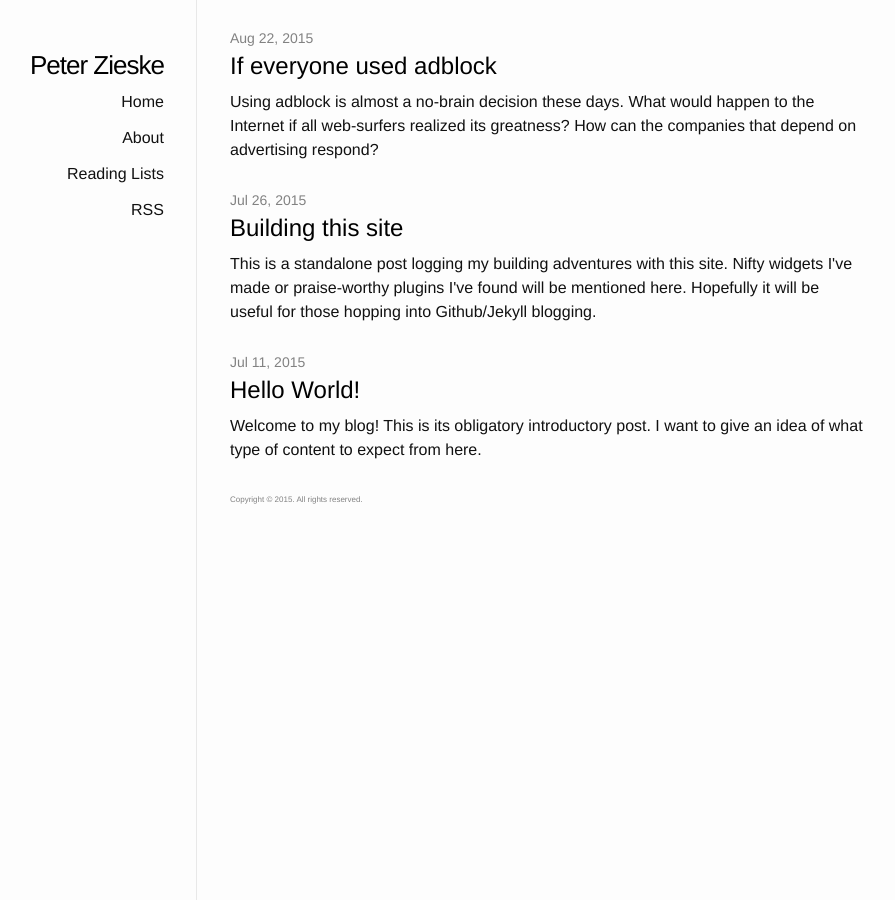
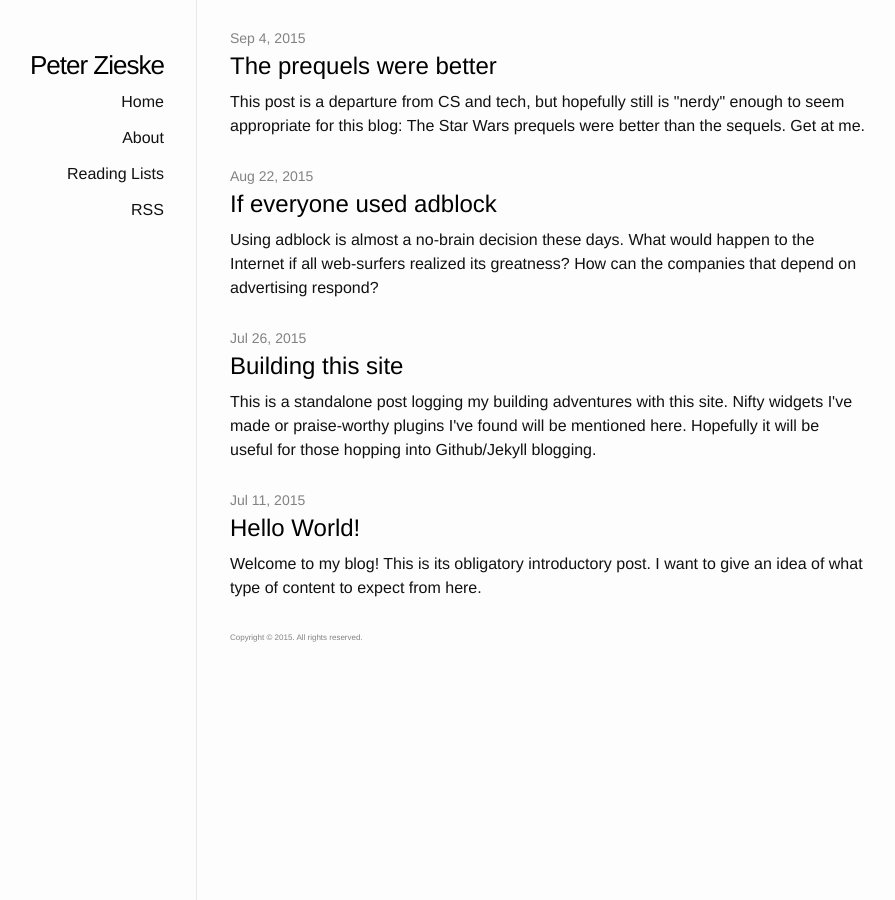
Before and after one commit to trispzest/knyeko.me-test, a Jekyll site: the page built from index.html, in a window 1280 px wide. Shown: the whole page, without its empty margins (192-1087 px from the left). Built offline with Jekyll 4.4.1, drawn with Linux system fonts in a browser that asks for light colours; some of the changed lines change nothing that is shown.

Commit message:
star wars

```diff
--- a/_drafts/the-prequels-were-better.md
+++ b/_posts/2015-09-04-the-prequels-were-better.md
@@ -4,6 +4,7 @@
 excerpt: >
     This post is a departure from CS and tech, but hopefully still is "nerdy" enough to seem appropriate for this blog:
     The Star Wars prequels were better than the sequels. Get at me.
+disqus_id: 40
 ---
 This shouldn't be news to you: *Start Wars Episode XII: The Force Awakens* is coming out Christmas day.
 Like millions of fans around the world, I am delighted and can't wait to see it.
@@ -81,7 +82,7 @@
     Instead of warring around like medieval tribes, politics won in a way reminiscent of many more modern events.
 
 Maybe in 20 years the above points will no longer seem significant and every pre-teen book will tell the same story.
-However in today's world that is not the case. The prequel's plot is far superior.
+However in today's world that is not the case. The prequels' plot is far superior.
 
 
 
@@ -90,14 +91,41 @@
 I know *Star Wars* is set in a fantasy galaxy very different from real-life on Earth.
 However there are still expectations of believability that must be met.
 The films must seem consistent with the rules of universe.
-Both the prequels and sequels had flaws here, but the sequels are just atrocious at times.
+Both the prequels and sequels had flaws here, but the sequels are just atrocious.
 
-I might actually be in the majority with this point: Stormtroppers are the worst elite fighting forcing in the Galaxy.
+I might actually be in the majority with this point: Stormtroppers are the worst elite fighting force in the Galaxy.
 In a world that surely had infrared goggles and seeking missiles, the Stormtroppers and Tie Fighters could never stop missing.
 The only major target the Empire hit in all three movies was a planet!
 Meanwhile, the Rebels and their couple dozen star-fighters are able to put up a fight.
 Everyone loves rooting for the underdog, but nobody's satisfied if the incumbent throws the match.
 
+Speaking of throwing fights, how did the Death Star get destroyed *twice*?
+I already mentioned how bringing back the Death Star was a cheap plot trick, but it's almost insulting if the battle station is brought down in almost the exact same way:
+
+1.  Rebels spies steal plans exposing Death Star weaknesses.
+    (From a computer security perspective this shouldn't even be an issue.)
+
+2.  The Rebels send about a dozen star-fighters to take down a moon-sized warship.
+    There were additional larger cruisers sent in during Episode VI, but they never attacked anything and literally only served the role of getting trapped.
+
+3.  The teeny Rebel star-fighters find a way to shoot at the Death Star's core with their teeny weapons.
+    Somehow this is sufficient, the Death Star blows up, and the fighters escape faster than the nuclear explosion.
+
+If my trillion dollar planet was blown up, the last thing I'd do is spend another trillion to build it in the exact same way with the same weaknesses.
+Why didn't they weaponize an existing planet (with a non-nuclear core) or something different with similar scale?
+It's aggravating to watch a movie and have questions like those above pop up.
+
+If it wasn't for the prequels, I would think Lucas didn't care at all about maintaining his *Star Wars* universe.
+The prequels show us all the things that could exist in *Star Wars* without giving the feeling of being *Force*-fed.
+There many fantastics planets, diverse alien species, and advanced technologies.
+The Droid army again sucks, but it's excusable this time because of their AI.
+The Clone army actually has numbers that reasonably rival the Droids.
+Sure, it's probably the case that the prequels on achieved their better realism via modern CGI, but I'm not going to scale up the sequels' just because their special effects were so groundbreaking for their time.
+The same goes for casting and plot.
+When I watch a movie the only thing that matters is the picture and sound, not the age.
+
+
+
 
 [i-am-your-father]: https://www.youtube.com/watch?v=_lOT2p_FCvA
 [you-were-supposed]: https://www.youtube.com/watch?v=v_YozYt8l-g
```
